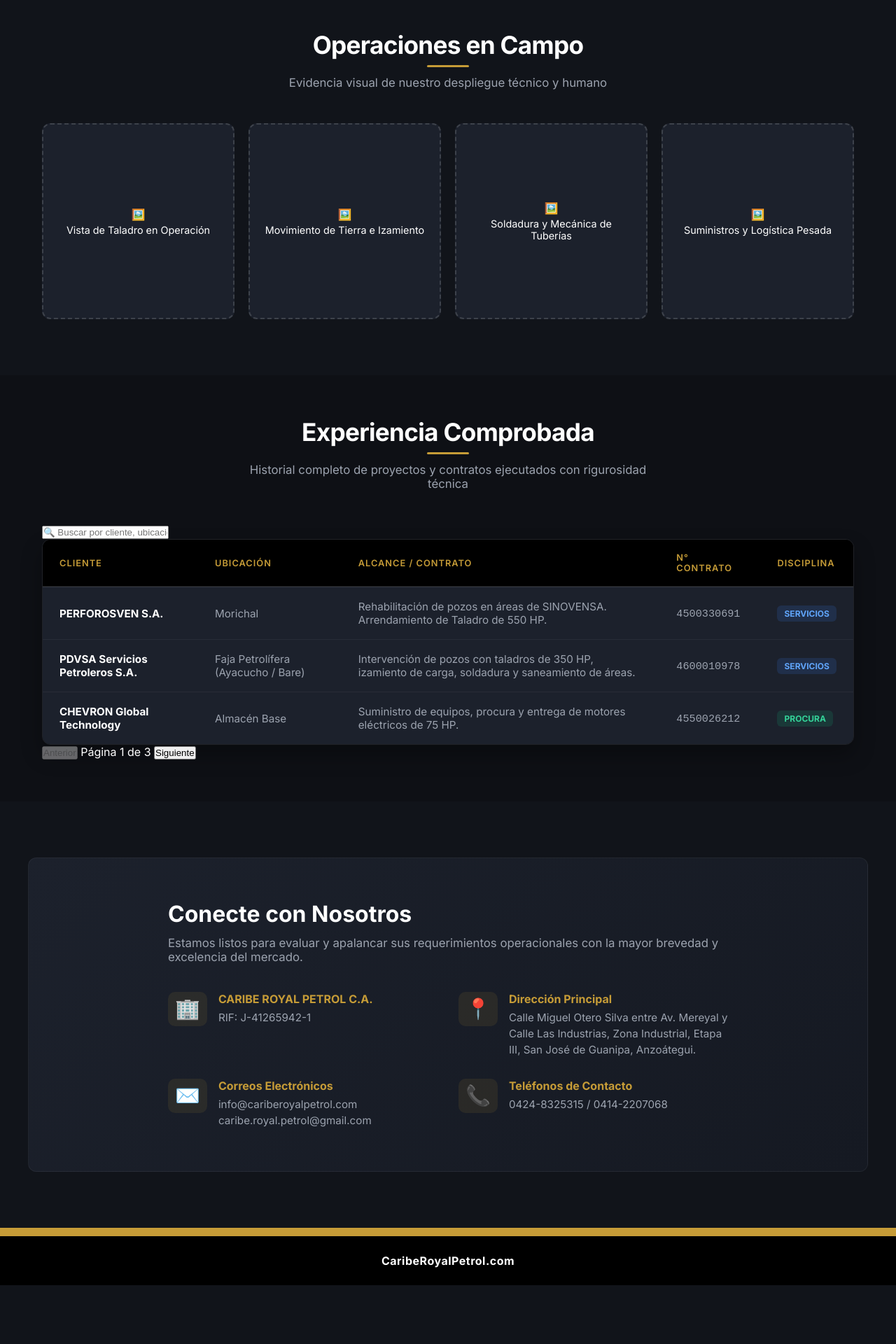
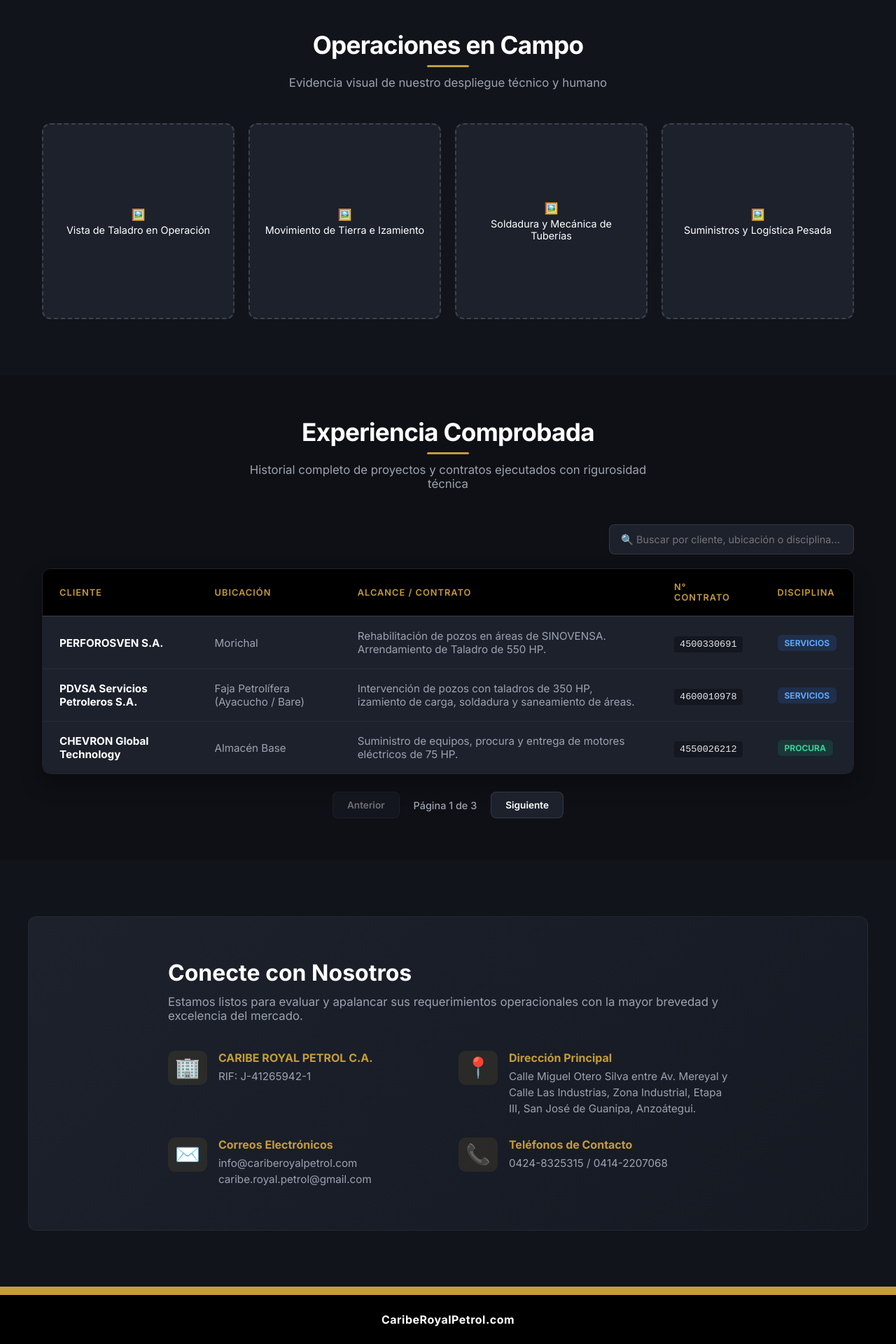
Before and after one commit to ing-nestorgomez/layor, a Jekyll site: the page built from index.html, in a window 1280 px wide. Shown: the part 2966-4886 px from the top of the page at 70% size. Built offline with Jekyll 4.4.1, drawn with Linux system fonts in a browser that asks for light colours; before the commit the page ends 4802 px from its top, so only the background shows below that.

Commit message:
Add styles for table controls and pagination

```diff
--- a/assets/css/styles.scss
+++ b/assets/css/styles.scss
@@ -603,3 +603,77 @@
     letter-spacing: 0.5px;
   }
 }
+
+/* --- CONTROLES DE LA TABLA Y PAGINACIÓN --- */
+.crp-table-controls {
+  margin-bottom: 20px;
+  display: flex;
+  justify-content: flex-end;
+
+  input {
+    width: 100%;
+    max-width: 350px;
+    background-color: $color-card-bg;
+    border: 1px solid rgba($color-white, 0.1);
+    border-radius: 8px;
+    padding: 12px 16px;
+    color: $color-white;
+    font-family: 'Inter', sans-serif;
+    font-size: 0.9rem;
+    transition: $transition-smooth;
+
+    &:focus {
+      outline: none;
+      border-color: $color-gold;
+      box-shadow: 0 0 10px rgba($color-gold, 0.2);
+    }
+  }
+}
+
+.crp-pagination {
+  margin-top: 25px;
+  display: flex;
+  justify-content: center;
+  align-items: center;
+  gap: 20px;
+
+  span {
+    font-size: 0.9rem;
+    color: $color-text-muted;
+    font-weight: 500;
+  }
+
+  button {
+    background-color: $color-card-bg;
+    color: $color-white;
+    border: 1px solid rgba($color-white, 0.1);
+    padding: 10px 20px;
+    border-radius: 8px;
+    cursor: pointer;
+    font-family: 'Inter', sans-serif;
+    font-size: 0.85rem;
+    font-weight: 600;
+    transition: $transition-smooth;
+
+    &:hover:not(:disabled) {
+      background-color: $color-gold;
+      color: $color-black;
+      border-color: $color-gold;
+    }
+
+    &:disabled {
+      opacity: 0.4;
+      cursor: not-allowed;
+    }
+  }
+}
+
+/* Formateo para la celda de Número de Contrato */
+.crp-custom-table td code {
+  background-color: rgba($color-black, 0.3);
+  padding: 4px 8px;
+  border-radius: 4px;
+  color: #e5e7eb;
+  font-family: monospace;
+  font-size: 0.85rem;
+}
```
